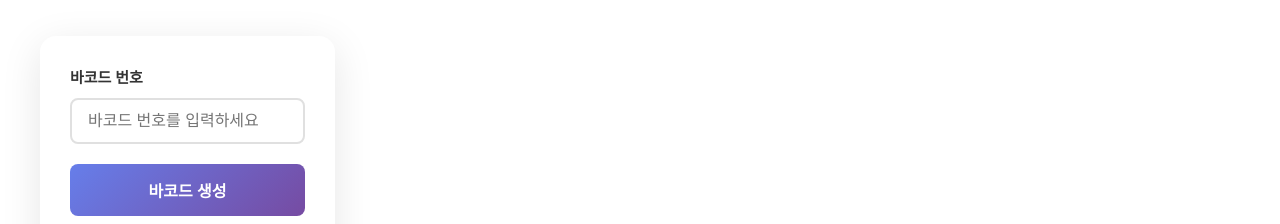
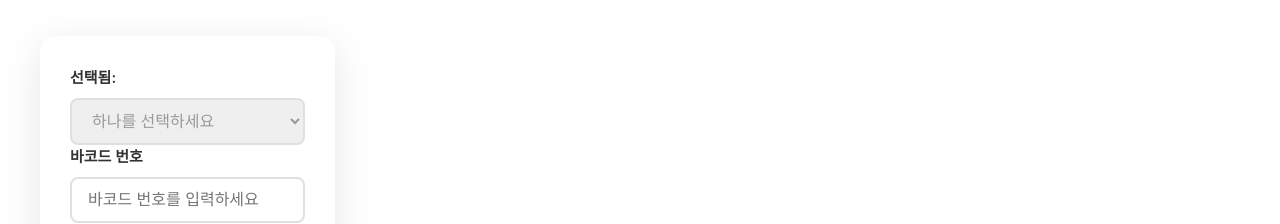
Before and after one commit to nawan0328/passbook, a Vue app in the folder frontend/: page / in a window 1280 px wide. Shown: the part 231-455 px from the top of the page. Built offline with nearby package versions, Linux system fonts and the light colour scheme.

Commit message:
dropdown add

```diff
--- a/frontend/src/App.vue
+++ b/frontend/src/App.vue
@@ -1,3 +1,9 @@
+<script setup>
+import { ref } from 'vue'
+
+const selected = ref('')
+</script>
+
 <template>
   <div id="app">
     <div class="container">
@@ -9,6 +15,13 @@
 
       <div class="card">
         <div class="form-group">
+          <label for="membershipSelected">선택됨: {{ selected }}</label>
+          <select v-model="selected" class="input" required>
+            <option value="" disabled selected hidden>하나를 선택하세요</option>
+            <option value="A">A</option>
+            <option value="B">B</option>
+            <option value="C">C</option>
+          </select>
           <label for="barcodeNumber">바코드 번호</label>
           <input
             type="text"
@@ -415,6 +428,10 @@ label {
   font-size: 18px;
 }
 
+select.input:invalid {
+  color: #999;
+}
+
 @media (max-width: 640px) {
   h1 {
     font-size: 2rem;
```
